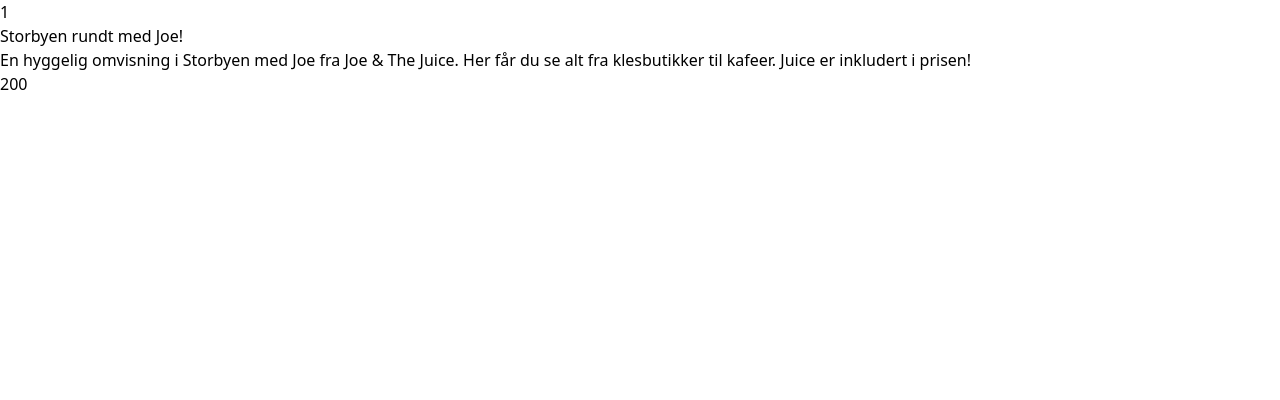
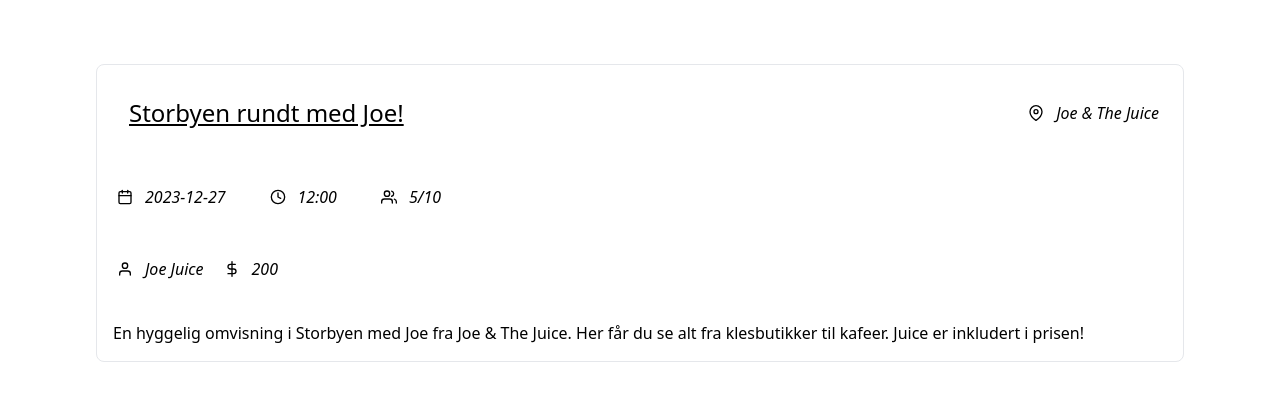
Before and after one commit to niklasbe/ITF20319-Gruppeoppgave, a SvelteKit app in the folder project/: page /tours/1 in a window 1280 px wide. Shown: the top 400 px of the page. Built offline with nearby package versions, Linux system fonts and the light colour scheme.

Commit message:
made tour snail awesomsauce. more icons!

```diff
--- a/project/src/routes/tours/[slug]/+page.svelte
+++ b/project/src/routes/tours/[slug]/+page.svelte
@@ -9,7 +9,51 @@
 
 </script>
 
-<h1>{data.slug}</h1>
-<p>{tour.title}</p>
-<p>{tour.description}</p>
-<p>{tour.price}</p>
+<div class="container mx-auto">
+    <article class="flex flex-col p-4 lg:my-16 lg:mx-24 gap-8 border rounded-lg">
+        <!--Title, location-->
+        <div class="flex flex-col lg:flex-row gap-8 w-full items-center justify-between">
+            <h1 class="underline underline-offset-2 text-2xl p-4">{tour.title}</h1>
+            <div class="flex flex-row items-center">
+                <img src="../map-pin.svg" alt="location" class="w-4 h-4 m-1" />
+                <p class="m-2 font-light italic">{tour.location}</p>
+            </div>
+        </div>
+        <!-- Row 2 -->
+        <div class="flex flex-col lg:flex-row gap-8 w-full items-center">
+            <!-- Date -->
+            <div class="flex flex-row items-center">
+                <img src="../calendar.svg" alt="date" class="w-4 h-4 m-1" />
+                <p class="m-2 font-light italic">{tour.date}</p>
+            </div>
+            <!-- Time -->
+            <div class="flex flex-row items-center">
+                <img src="../clock.svg" alt="time" class="w-4 h-4 m-1" />
+                <p class="m-2 font-light italic">{tour.time}</p>
+            </div>
+            <!-- Spots -->
+            <div class="flex flex-row items-center">
+                <img src="../users.svg" alt="spots" class="w-4 h-4 m-1" />
+                <p class="m-2 font-light italic">{tour.spotsLeft}/{tour.spots}</p>
+            </div>
+        </div>
+        <!-- Row 3 -->
+        <div class="flex flex-col lg:flex-row gap-2 w-full items-center">
+            <!-- Guide -->
+            <div class="flex flex-row items-center">
+                <img src="../user.svg" alt="guide" class="w-4 h-4 m-1" />
+                <p class="m-2 font-light italic">{tour.guide}</p>
+            </div>
+            <!-- Price -->
+            <div class="flex flex-row items-center">
+                <img src="../dollar-sign.svg" alt="price" class="w-4 h-4 m-1" />
+                <p class="m-2 font-light italic">{tour.price}</p>
+            </div>
+        </div>
+        <!-- Description -->
+        <div class="flex flex-col lg:flex-row gap-8 w-full items-center justify-between">
+            <p>{tour.description}</p>
+        </div>
+    </article>
+</div>
+<!--<h1>{data.slug}</h1> */ -->
```
Also changed, not shown: project/static/user.svg (added), project/static/users.svg (added).
